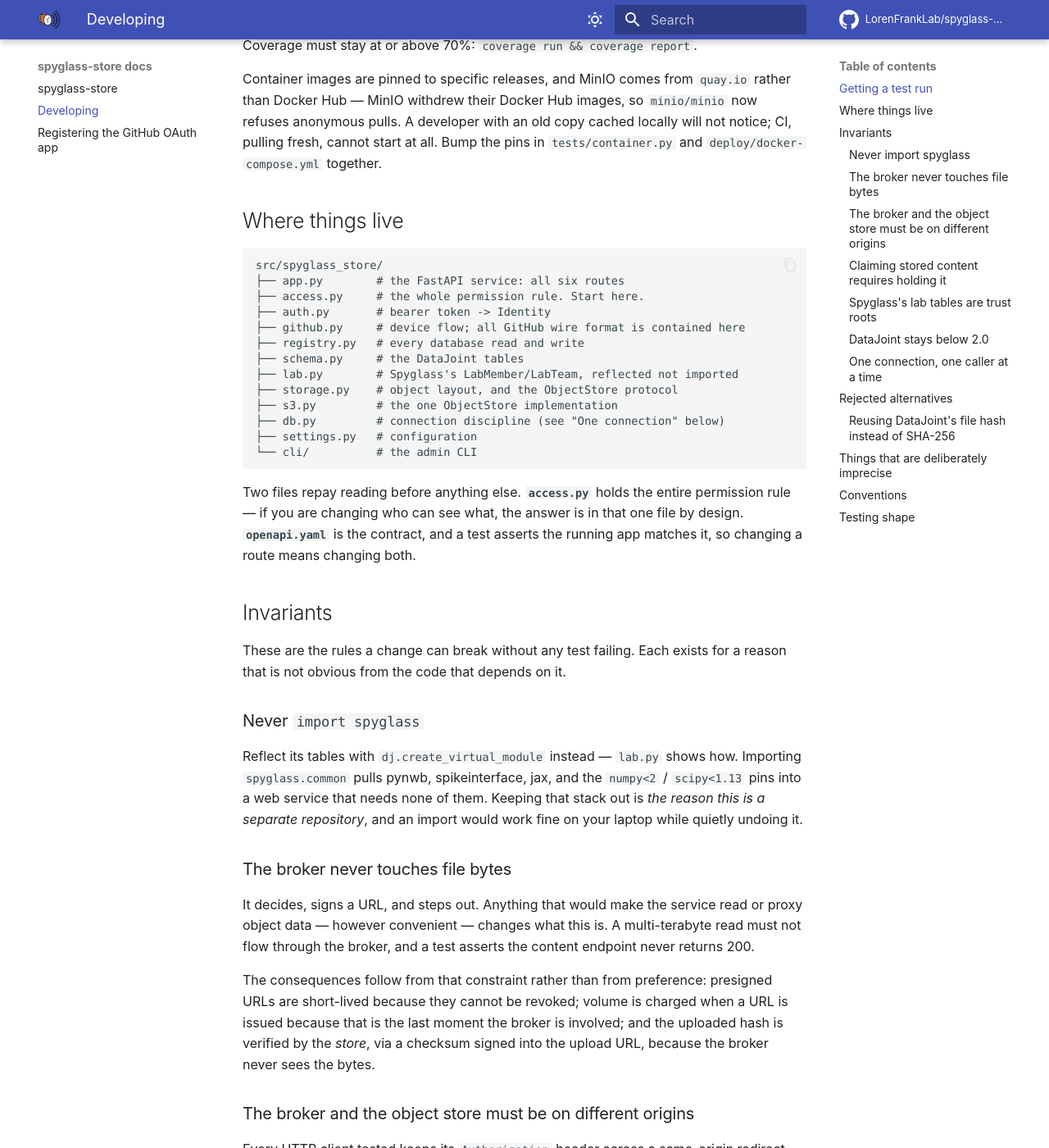
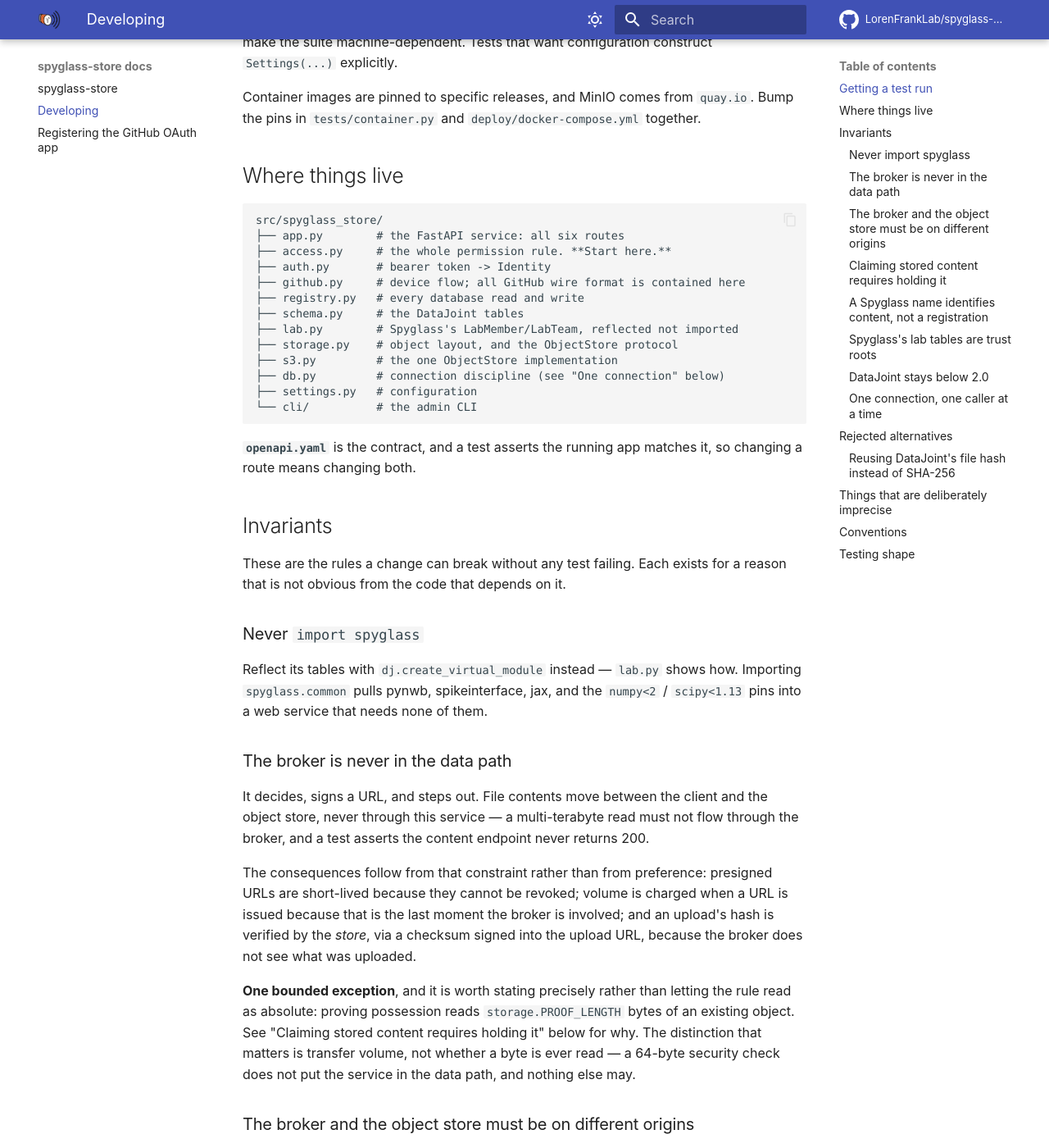
Before and after one commit to CBroz1/spyglass-store, an MkDocs documentation site: the page built from docs/src/developing.md, in a window 1280 px wide and 1400 px high, scrolled down 904 px. Shown: the whole window at 82% size. Built offline with MkDocs 1.6.1 and Material for MkDocs 9.7.7, drawn with Linux system fonts in a browser that asks for light colours; comment, search, counter and statistics services are not loaded; some of the changed text lies outside the part shown.

Commit message:
update lagging doc

````diff
--- a/docs/src/developing.md
+++ b/docs/src/developing.md
@@ -13,16 +13,9 @@
 ```
 
 The suite starts its own containers — MySQL for the registry, MinIO for the
-object store — so **Docker must be running**. Tests that need them skip cleanly
-if it is not, which means a green run on a machine without Docker has silently
-skipped everything that touches a database.
-
-`--container-vol-dir` matters more than it looks. MySQL wants a two gigabyte
-InnoDB log before it will start, and Docker's default volume root is usually on
-`/`, which on a workstation is the disk with no room to spare. Point it at a
-disk with space and container data goes there instead; volumes are cleared
-whenever a container is removed. You can also set
-`SPYGLASS_STORE_DOCKER_VOL_DIR` and forget about it.
+object store — so **Docker must be running**. MySQL wants a two gigabyte InnoDB
+log before it will start, so use `--container-vol-dir` to point to a disk with
+ample space, or set `SPYGLASS_STORE_DOCKER_VOL_DIR` and forget about it.
 
 Useful flags:
 
@@ -30,22 +23,29 @@
 | ------------------------- | ------------------------------------------------------- |
 | `--container-vol-dir=DIR` | keep container data off the root disk                   |
 | `--keep-container`        | leave containers up between runs; skips ~30s of startup |
-| `-k name`                 | the usual pytest selection                              |
 
 Coverage must stay at or above 70%: `coverage run && coverage report`.
 
-Container images are pinned to specific releases, and MinIO comes from `quay.io`
-rather than Docker Hub — MinIO withdrew their Docker Hub images, so
-`minio/minio` now refuses anonymous pulls. A developer with an old copy cached
-locally will not notice; CI, pulling fresh, cannot start at all. Bump the pins
-in `tests/container.py` and `deploy/docker-compose.yml` together.
+An exited test container is **recreated, not restarted**. Restarting re-runs
+MySQL's entrypoint against a half-initialized data directory, which wedges it
+permanently — and because the failure happens before the fixture yields,
+teardown never runs and every later run inherits the broken container. Do not
+undo that.
+
+`.env` is deliberately not read under pytest, so a stray file in the working
+directory cannot make the suite machine-dependent. Tests that want configuration
+construct `Settings(...)` explicitly.
+
+Container images are pinned to specific releases, and MinIO comes from
+`quay.io`. Bump the pins in `tests/container.py` and `deploy/docker-compose.yml`
+together.
 
 ## Where things live
 
 ```
 src/spyglass_store/
 ├── app.py        # the FastAPI service: all six routes
-├── access.py     # the whole permission rule. Start here.
+├── access.py     # the whole permission rule. **Start here.**
 ├── auth.py       # bearer token -> Identity
 ├── github.py     # device flow; all GitHub wire format is contained here
 ├── registry.py   # every database read and write
@@ -58,10 +58,8 @@
 └── cli/          # the admin CLI
 ```
 
-Two files repay reading before anything else. **`access.py`** holds the entire
-permission rule — if you are changing who can see what, the answer is in that
-one file by design. **`openapi.yaml`** is the contract, and a test asserts the
-running app matches it, so changing a route means changing both.
+**`openapi.yaml`** is the contract, and a test asserts the running app matches
+it, so changing a route means changing both.
 
 ## Invariants
 
@@ -72,22 +70,27 @@
 
 Reflect its tables with `dj.create_virtual_module` instead — `lab.py` shows how.
 Importing `spyglass.common` pulls pynwb, spikeinterface, jax, and the `numpy<2`
-/ `scipy<1.13` pins into a web service that needs none of them. Keeping that
-stack out is *the reason this is a separate repository*, and an import would
-work fine on your laptop while quietly undoing it.
+/ `scipy<1.13` pins into a web service that needs none of them.
 
-### The broker never touches file bytes
+### The broker is never in the data path
 
-It decides, signs a URL, and steps out. Anything that would make the service
-read or proxy object data — however convenient — changes what this is. A
-multi-terabyte read must not flow through the broker, and a test asserts the
-content endpoint never returns 200.
+It decides, signs a URL, and steps out. File contents move between the client
+and the object store, never through this service — a multi-terabyte read must
+not flow through the broker, and a test asserts the content endpoint never
+returns 200.
 
 The consequences follow from that constraint rather than from preference:
 presigned URLs are short-lived because they cannot be revoked; volume is charged
 when a URL is issued because that is the last moment the broker is involved; and
-the uploaded hash is verified by the *store*, via a checksum signed into the
-upload URL, because the broker never sees the bytes.
+an upload's hash is verified by the *store*, via a checksum signed into the
+upload URL, because the broker does not see what was uploaded.
+
+**One bounded exception**, and it is worth stating precisely rather than letting
+the rule read as absolute: proving possession reads `storage.PROOF_LENGTH` bytes
+of an existing object. See "Claiming stored content requires holding it" below
+for why. The distinction that matters is transfer volume, not whether a byte is
+ever read — a 64-byte security check does not put the service in the data path,
+and nothing else may.
 
 ### The broker and the object store must be on different origins
 
@@ -112,9 +115,26 @@
 when the object is absent (the upload itself proves possession, since the store
 verifies the hash).
 
-This is the one place the broker reads object data, bounded to
-`storage.PROOF_LENGTH` bytes. That is a deliberate, stated exception to staying
-out of the data path — it is a security check, not a transfer.
+This is the **only** place the broker reads object data, and the one exception
+to the data-path rule above. It is bounded to `storage.PROOF_LENGTH` bytes and
+runs once per registration, not per read. If you find yourself widening it —
+reading more, or reading on a hot path — that is the rule being eroded rather
+than applied, and the alternative designs (re-uploading the whole file, or
+dropping cross-owner deduplication) are the ones to weigh instead.
+
+### A Spyglass name identifies content, not a registration
+
+`spyglass_name` is the primary key of a Spyglass file table, so within one
+instance it names exactly one file. Several registrations of that name are
+therefore not rival answers about *which* file — they are several people's
+declarations about the same one, differing in owner and visibility.
+
+So `resolve` returns the declaration the caller is party to, and 404s when they
+are party to none. That is deliberately indistinguishable from "no such file":
+saying "forbidden" would confirm a file exists to someone with no right to know,
+and would stop a client falling through to another backend that can serve it.
+The same applies to a hash, which is also non-unique — deduplication is the
+designed-for case.
 
 ### Spyglass's lab tables are trust roots
 
````
Also changed, not shown: 2 other files.
